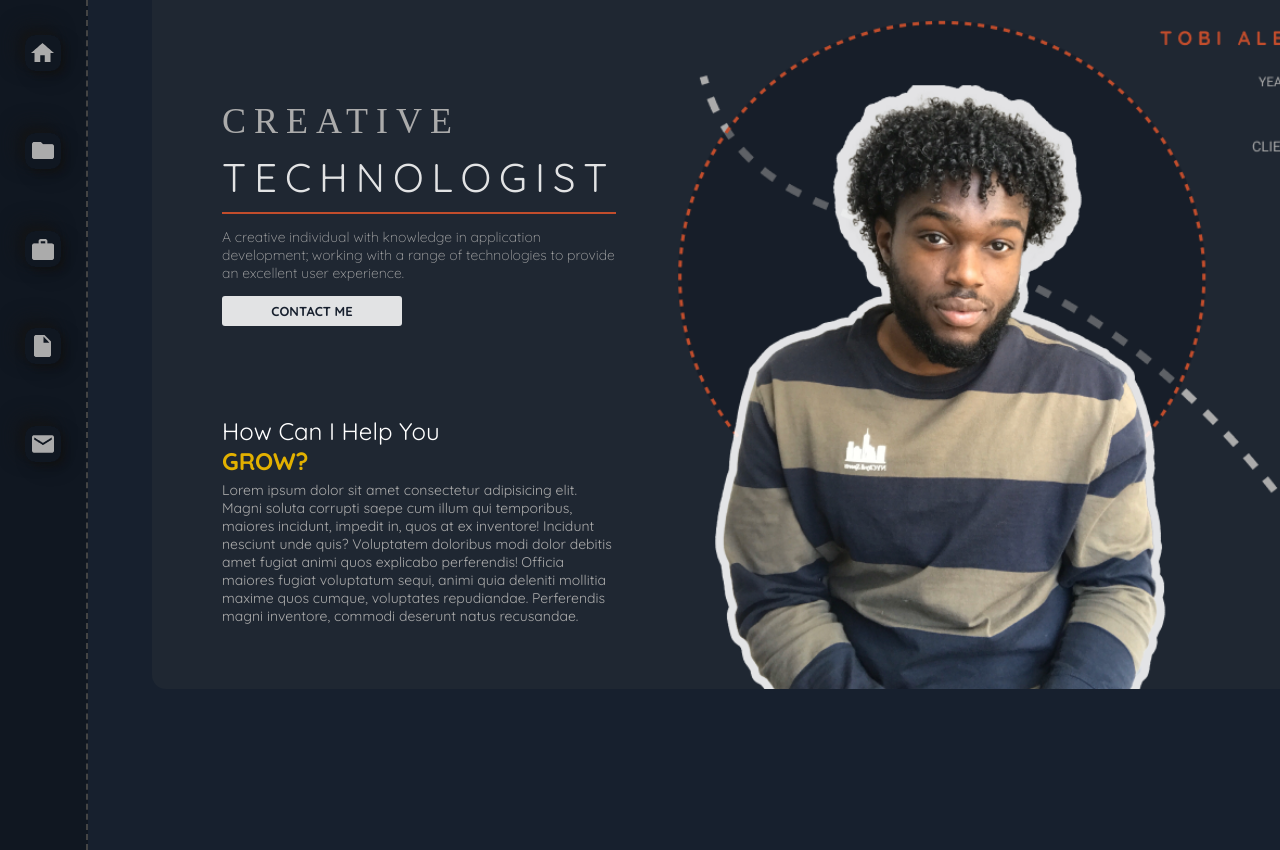
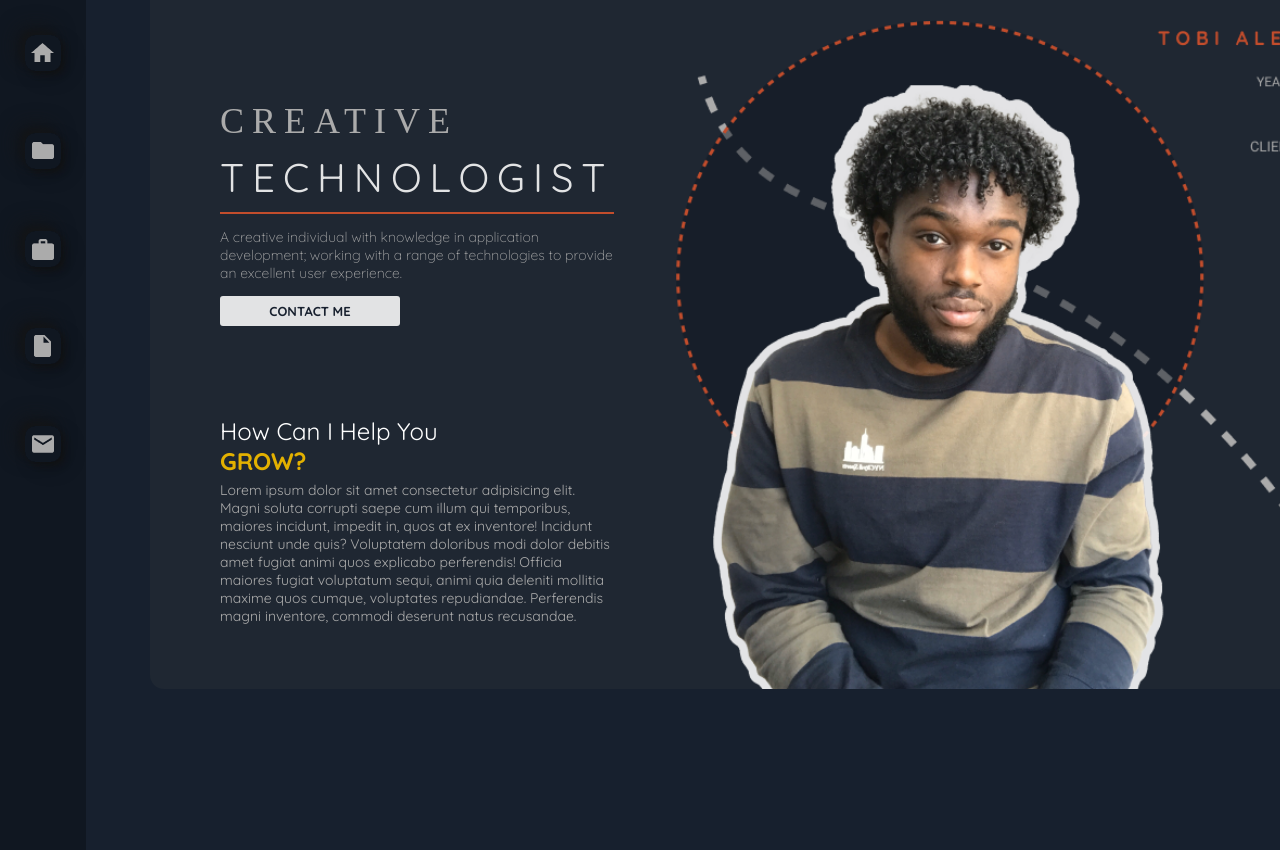
Before and after one commit to Tobi-Adegbuji/tobi-alexzander-portfolio, a React (Create React App) app: page / in a window 1280 px wide. Shown: the top 850 px of the page. Built offline with nearby package versions, Linux system fonts and the light colour scheme; a web font is replaced by a local one.

Commit message:
Navbar change

```diff
--- a/src/Navbar.css
+++ b/src/Navbar.css
@@ -6,7 +6,7 @@
     height: 100vh;
     padding: 25px;
     position: sticky;
-    border-right: 2px dashed #444444;
+    /* border-right: 2px dashed #444444;  */
     position: -webkit-sticky;
 
 }
```
